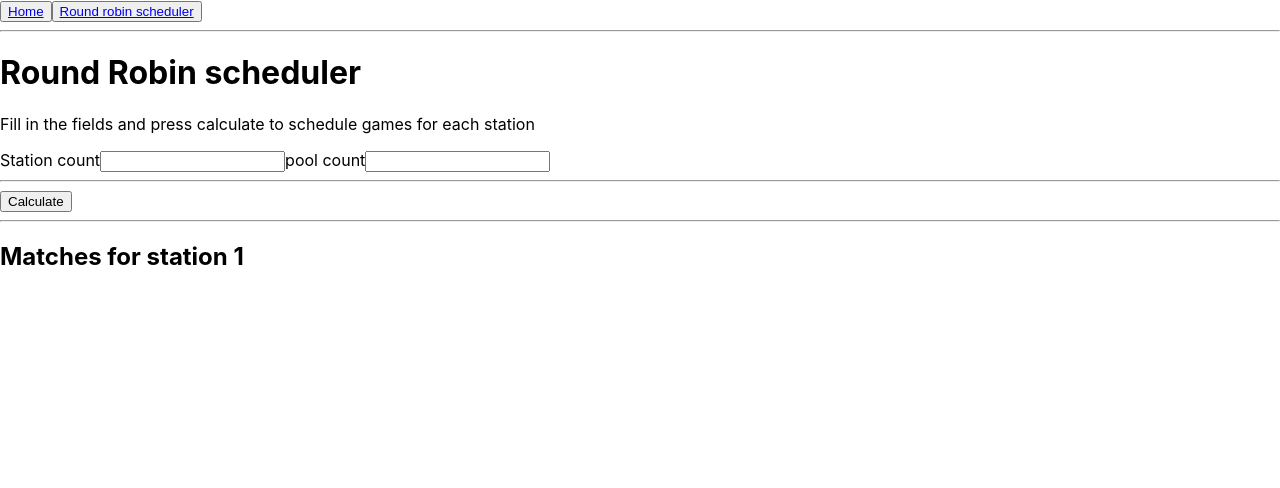
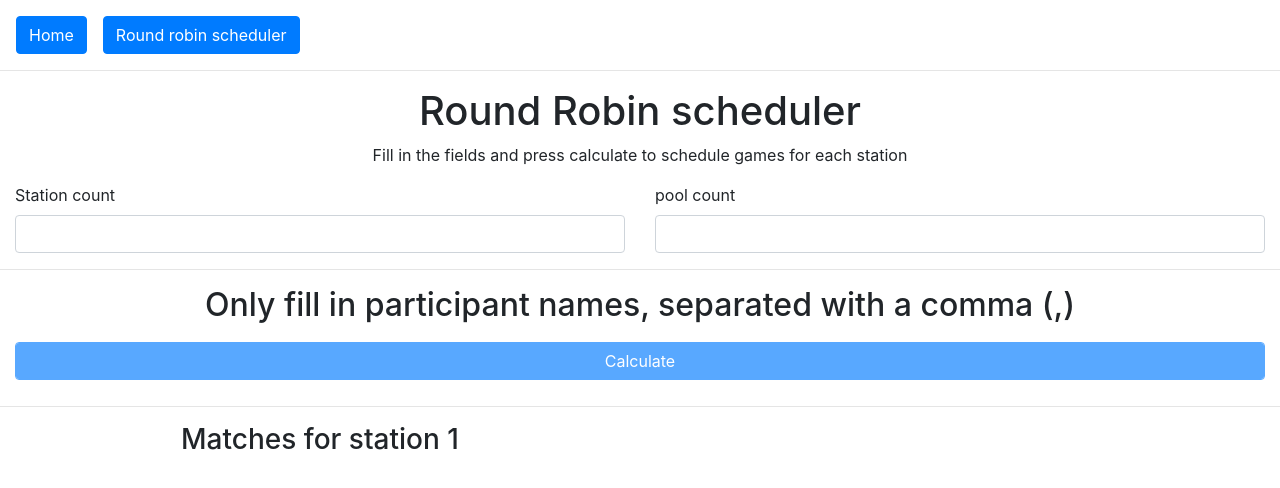
Before and after one commit to JoniHan/OfflineGameOrganizer, a React (Create React App) app: page /roundrobin in a window 1280 px wide. Shown: the top 488 px of the page. Built offline with nearby package versions, Linux system fonts and the light colour scheme.

Commit message:
styles, layouts, error handling, stuff

```diff
--- a/public/index.html
+++ b/public/index.html
@@ -25,6 +25,9 @@
       Learn how to configure a non-root public URL by running `npm run build`.
     -->
     <title>Offline Game Organizer</title>
+    <script src="https://code.jquery.com/jquery-3.6.0.min.js" integrity="sha256-/xUj+3OJU5yExlq6GSYGSHk7tPXikynS7ogEvDej/m4="crossorigin="anonymous"></script>
+    <link rel="stylesheet" href="https://stackpath.bootstrapcdn.com/bootstrap/4.5.2/css/bootstrap.min.css" integrity="sha384-JcKb8q3iqJ61gNV9KGb8thSsNjpSL0n8PARn9HuZOnIxN0hoP+VmmDGMN5t9UJ0Z" crossorigin="anonymous">
+    <script src="https://stackpath.bootstrapcdn.com/bootstrap/4.5.2/js/bootstrap.min.js" integrity="sha384-B4gt1jrGC7Jh4AgTPSdUtOBvfO8shuf57BaghqFfPlYxofvL8/KUEfYiJOMMV+rV" crossorigin="anonymous"></script>
   </head>
   <body>
     <noscript>You need to enable JavaScript to run this app.</noscript>
--- a/src/components/input.tsx
+++ b/src/components/input.tsx
@@ -5,12 +5,13 @@ interface IInputProps extends React.InputHTMLAttributes<HTMLInputElement> {
     labelText: string;
 }
 
+
 export const Input: React.FC<IInputProps> = ({ labelText, ...rest }) => {
     return (
-        <>
+        <div>
             <label htmlFor={rest.id}>{labelText}</label>
             <input {...rest} />
-        </>
+        </div>
     );
 }
 
--- a/src/components/match-container-group.tsx
+++ b/src/components/match-container-group.tsx
@@ -6,6 +6,7 @@ interface IMatchContainerGroupProps {
     matchesPerStation: string[][];
 }
 
+
 export const MatchContainerGroup: React.FC<IMatchContainerGroupProps> = (props) => {
     if (!props.matchesPerStation || props.matchesPerStation.length === 0 || props.matchesPerStation[0].length === 0) {
         return (<></>);
@@ -13,7 +14,7 @@ export const MatchContainerGroup: React.FC<IMatchContainerGroupProps> = (props)
     const elementArray: JSX.Element[] = props.matchesPerStation.map(
         (stationMatches, idx) => {
             return (
-                <div key={idx}>
+                <div className={'col-md-6'} key={idx}>
                     <MatchContainer matches={stationMatches} stationId={idx + 1}></MatchContainer>
                 </div>
             )
--- a/src/components/match-container.tsx
+++ b/src/components/match-container.tsx
@@ -6,6 +6,13 @@ interface IMatchContainerProps {
     stationId: number;
 }
 
+const Div = styled.div`
+    display: flex;
+    align-items: center;
+    flex-direction: column;
+    justify-content: center;
+`;
+
 export const MatchContainer: React.FC<IMatchContainerProps> = (props) => {
     const elementArray: JSX.Element[] = props.matches.map(
         (match, idx) => {
@@ -13,10 +20,10 @@ export const MatchContainer: React.FC<IMatchContainerProps> = (props) => {
         }
     );
     return (
-        <div>
-            <h2>{`Matches for station ${props.stationId}`}</h2>
+        <Div>
+            <h3>{`Matches for station ${props.stationId}`}</h3>
             {elementArray}
-        </div>
+        </Div>
     );
 }
 
--- a/src/components/pool-input-group.tsx
+++ b/src/components/pool-input-group.tsx
@@ -1,3 +1,4 @@
+import { getByPlaceholderText } from '@testing-library/dom';
 import * as React from 'react';
 import styled from 'styled-components';
 import PoolContext from '../context/pool';
@@ -15,9 +16,8 @@ export const PoolInputGroup: React.FC<IPoolInputGroupPorps> = (props) => {
         const elementArray: JSX.Element[] = [];
         for (let i = 0; i < props.count; i++) {
             elementArray.push(
-                <>
-                    <TextArea
-                        key={i}
+                <div key={i} className={'col-md-6'}>
+                    <TextArea className={'form-control'}
                         onChange={
                             (e) => {
                                 let pools = poolContext.pools;
@@ -25,11 +25,15 @@ export const PoolInputGroup: React.FC<IPoolInputGroupPorps> = (props) => {
                                 poolContext.setPools(pools);
                             }
                         }
-                        labelText={`Participants for pool ${i + 1}, separate with comma, and nothing else`} />
-                </>
+                        labelText={`Participants for pool ${i + 1}`} />
+                </div>
             );
         }
-        return (<>{elementArray}</>);
+        return (
+            <>
+                {elementArray}
+            </>
+        );
     }
 }
 
--- a/src/components/textarea.tsx
+++ b/src/components/textarea.tsx
@@ -7,10 +7,10 @@ interface ITextAreaProps extends React.TextareaHTMLAttributes<HTMLTextAreaElemen
 
 export const TextArea: React.FC<ITextAreaProps> = ({ labelText, ...rest }) => {
     return (
-        <>
+        <div>
             <label htmlFor={rest.id}>{labelText}</label>
             <textarea {...rest} />
-        </>
+        </div>
     );
 }
 
--- a/src/views/main-view.tsx
+++ b/src/views/main-view.tsx
@@ -5,21 +5,26 @@ import {
   Route,
   Link
 } from "react-router-dom";
+import styled from 'styled-components';
 import { Button } from '../components/button';
 import { PoolProvider } from '../context/pool';
 import HomeView from './home-view';
 import RoundRobinView from './round-robin-view';
 
+const BtnWrapper = styled.div`
+  display: flex;
+  align-items: center;
+  flex-direction: row;
+  width: 100%;
+`;
 export const MainView = () => {
   return (
     <>
       <Router>
-        <Button>
-          <Link to="/">Home</Link>
-        </Button>
-        <Button>
-          <Link to="/roundrobin">Round robin scheduler</Link>
-        </Button>
+        <BtnWrapper>
+          <Link to="/"><Button className={'btn btn-primary btn-xs ml-3 mt-3'}>Home</Button></Link>
+          <Link to="/roundrobin"><Button className={'btn btn-primary btn-xs ml-3 mt-3'}>Round robin scheduler</Button></Link>
+        </BtnWrapper>
         <hr />
         <Switch>
           <Route exact path="/">
--- a/src/views/round-robin-view.tsx
+++ b/src/views/round-robin-view.tsx
@@ -1,4 +1,5 @@
 import React from 'react';
+import styled from 'styled-components';
 import { Button } from '../components/button';
 import { Input } from '../components/input';
 import MatchContainerGroup from '../components/match-container-group';
@@ -12,21 +13,43 @@ export const RoundRobinView = () => {
     const [stationMatches, setStationMatches] = React.useState([['']]);
     const poolContext = React.useContext(PoolContext);
 
+    const TitleWrapper = styled.div`
+        display: flex;
+        align-items: center;
+        flex-direction: column;
+        justify-content: center;
+    `;
+
+    const ButtonWrapper = styled.div`
+        padding-top: 10px;
+        padding-bottom: 10px;
+    `;
+
+
     return (
         <>
+            <TitleWrapper>
                 <h1>Round Robin scheduler</h1>
                 <p>Fill in the fields and press calculate to schedule games for each station</p>
+            </TitleWrapper>
+            <div className={'form-group'}>
+                <div className={'col-md-12'}>
+                    <div className={'row'}>
+                        <div className={'col-md-6'}>
                             <Input
+                                className={'form-control'}
                                 onChange={
                                     (event) => {
                                         setStationCount(event.target.valueAsNumber);
-                        console.log(event.target.valueAsNumber);
                                     }
                                 }
                                 type={'number'}
                                 labelText={'Station count'}
                             />
+                        </div>
+                        <div className={'col-md-6'}>
                             <Input
+                                className={'form-control'}
                                 onChange={
                                     (event) => {
                                         const count = event.target.valueAsNumber;
@@ -41,9 +64,22 @@ export const RoundRobinView = () => {
                                 type={'number'}
                                 labelText={'pool count'}
                             />
+                        </div>
+                    </div>
+                </div>
+            </div>
             <hr />
+            <div className={'form-group'}>
+                <div className={'col-md-12'}>
+                    <div className={'row'}>
+                        <div className={'col-md-12'}>
+                            <TitleWrapper>
+                                <h2>Only fill in participant names, separated with a comma (,)</h2>
+                            </TitleWrapper>
+                        </div>
                         <PoolInputGroup count={poolCount} />
-            <Button onClick={
+                        <ButtonWrapper className={'col-md-12'}>
+                            <Button disabled={(stationCount > 0 && poolCount > 0) ? false : true} className={'btn btn-primary form-control'} onClick={
                                 () => {
                                     const stationMatchesArray: string[][] = [];
                                     for (let i = 0; i < stationCount; i++) {
@@ -52,6 +88,13 @@ export const RoundRobinView = () => {
                                     const matches = roundRobinMatches(poolContext.pools);
                                     let stationId = 0;
                                     matches.forEach((match: string[]) => {
+                                        const p1 = match[0].trim();
+                                        const p2 = match[1].trim();
+
+                                        if (!p1.length || !p2.length) {
+                                            return;
+                                        }
+
                                         if (stationId === stationCount) {
                                             stationId = 0;
                                         }
@@ -62,8 +105,16 @@ export const RoundRobinView = () => {
                                 }}>
                                 {'Calculate'}
                             </Button>
+                        </ButtonWrapper>
+                    </div>
+                </div>
+            </div>
             <hr />
+            <div className={'col-md-12'}>
+                <div className={'row'}>
                     <MatchContainerGroup matchesPerStation={stationMatches} />
+                </div>
+            </div>
         </>
     );
 }
```
Lines whose indentation alone changed are shown as unchanged.
